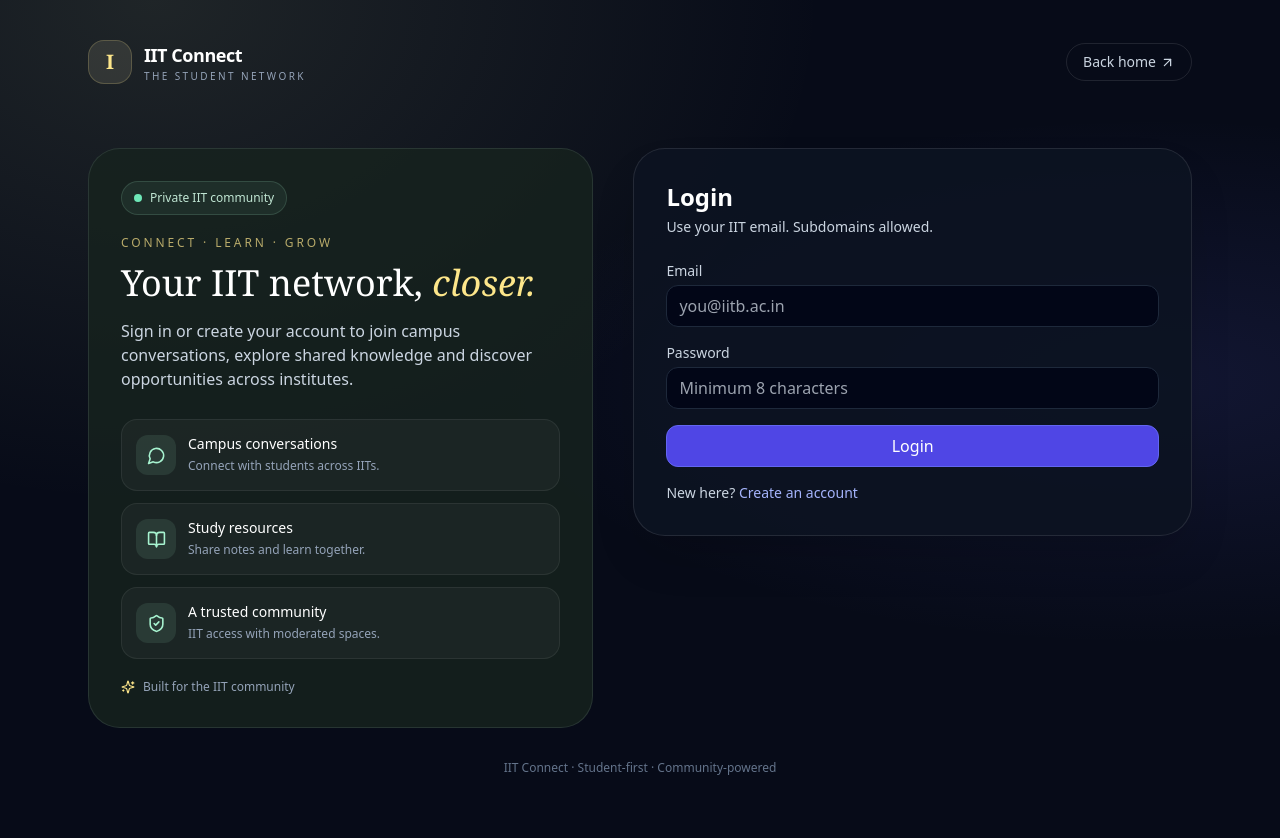
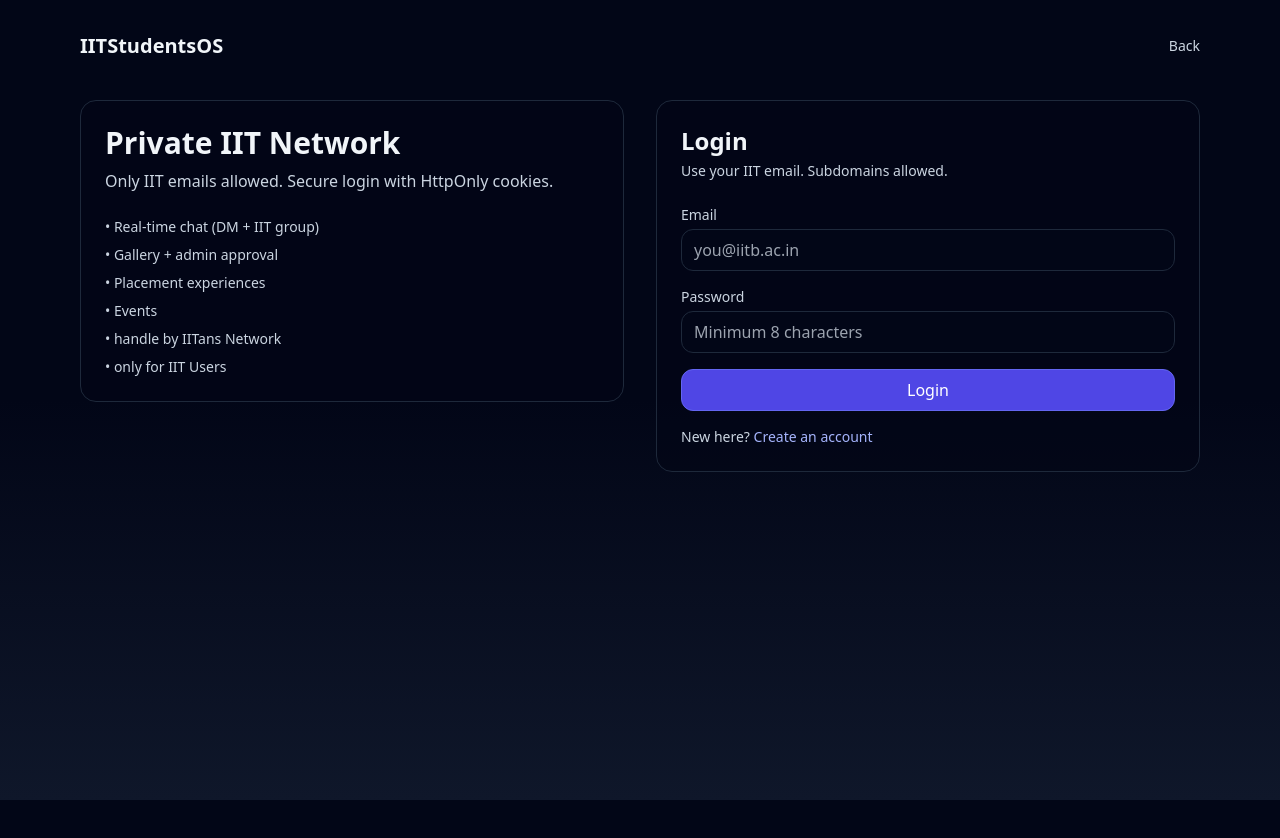
Before and after one commit to MINKIKAR-SRINIVAS-PRASAD/IIT-Connect, a React (Vite) app in the folder frontend/: page /login in a window 1280 px wide. Shown: the top 838 px of the page. After the commit the page ends 800 px from the top, so only its background shows below. Built offline with nearby package versions, Linux system fonts and the light colour scheme; no server answers.

Commit message:
Restore approved IIT Connect visual design: frontend/src/layouts/AuthLayout.jsx

```diff
--- a/frontend/src/layouts/AuthLayout.jsx
+++ b/frontend/src/layouts/AuthLayout.jsx
@@ -1,62 +1,32 @@
 import React from 'react'
 import { Outlet, Link } from 'react-router-dom'
-import { ArrowUpRight, BookOpen, MessageCircle, ShieldCheck, Sparkles } from 'lucide-react'
-
-const highlights = [
-  { icon: MessageCircle, title: 'Campus conversations', text: 'Connect with students across IITs.' },
-  { icon: BookOpen, title: 'Study resources', text: 'Share notes and learn together.' },
-  { icon: ShieldCheck, title: 'A trusted community', text: 'IIT access with moderated spaces.' }
-]
 
 export default function AuthLayout() {
   return (
-    <main className="relative min-h-screen overflow-hidden bg-[#070b18] text-white">
-      <div aria-hidden="true" className="pointer-events-none absolute inset-0 bg-[radial-gradient(ellipse_at_12%_0%,rgba(177,194,135,0.14),transparent_42%),radial-gradient(ellipse_at_90%_45%,rgba(99,102,241,0.12),transparent_40%)]" />
-      <div className="relative mx-auto max-w-6xl px-4 py-6 sm:px-6 sm:py-10">
-        <header className="flex items-center justify-between">
-          <Link to="/" className="group flex items-center gap-3">
-            <span className="grid h-11 w-11 place-items-center rounded-2xl border border-amber-200/20 bg-amber-100/10 font-serif text-xl font-bold text-amber-200">I</span>
-            <span>
-              <span className="block text-lg font-semibold tracking-tight">IIT Connect</span>
-              <span className="block text-[10px] uppercase tracking-[0.24em] text-slate-400">The student network</span>
-            </span>
-          </Link>
-          <Link to="/" className="inline-flex items-center gap-1 rounded-full border border-white/10 px-4 py-2 text-sm text-slate-300 transition hover:border-white/25 hover:text-white">
-            Back home <ArrowUpRight size={15} />
-          </Link>
-        </header>
-
-        <section className="mt-10 grid items-start gap-6 md:mt-16 md:grid-cols-[0.95fr_1.05fr] md:gap-10">
-          <div className="rounded-[2rem] border border-emerald-100/10 bg-[#17241f]/80 p-6 sm:p-8 md:sticky md:top-8">
-            <div className="mb-5 inline-flex items-center gap-2 rounded-full border border-emerald-200/15 bg-emerald-200/[0.06] px-3 py-2 text-xs text-emerald-100/90">
-              <span className="h-2 w-2 rounded-full bg-emerald-300" />
-              Private IIT community
-            </div>
-            <p className="text-xs uppercase tracking-[0.24em] text-amber-200/70">Connect · Learn · Grow</p>
-            <h1 className="mt-3 font-serif text-3xl leading-tight sm:text-4xl">Your IIT network, <span className="italic text-amber-200">closer.</span></h1>
-            <p className="mt-4 max-w-lg text-sm leading-7 text-slate-300 sm:text-base">
-              Sign in or create your account to join campus conversations, explore shared knowledge and discover opportunities across institutes.
-            </p>
-            <div className="mt-7 space-y-3">
-              {highlights.map(({ icon: Icon, title, text }) => (
-                <div key={title} className="flex items-center gap-3 rounded-2xl border border-white/[0.07] bg-white/[0.035] p-3.5">
-                  <span className="grid h-10 w-10 shrink-0 place-items-center rounded-xl bg-emerald-200/10 text-emerald-200"><Icon size={19} /></span>
-                  <div>
-                    <h2 className="text-sm font-medium">{title}</h2>
-                    <p className="mt-0.5 text-xs leading-5 text-slate-400">{text}</p>
-                  </div>
-                </div>
-              ))}
-            </div>
-            <p className="mt-5 flex items-center gap-2 text-xs text-slate-400"><Sparkles size={14} className="text-amber-200" /> Built for the IIT community</p>
+    <div className="min-h-screen bg-gradient-to-b from-slate-950 via-slate-950 to-slate-900">
+      <div className="max-w-6xl mx-auto px-4 py-8">
+        <div className="flex items-center justify-between">
+          <Link to="/" className="text-xl font-semibold">IITStudentsOS</Link>
+          <Link to="/" className="text-sm text-slate-300 hover:text-white">Back</Link>
+        </div>
+        <div className="mt-10 grid lg:grid-cols-2 gap-8 items-start">
+          <div className="rounded-2xl border border-slate-800 bg-slate-950/60 p-6">
+            <h1 className="text-3xl font-bold">Private IIT Network</h1>
+            <p className="mt-2 text-slate-300">Only IIT emails allowed. Secure login with HttpOnly cookies.</p>
+            <ul className="mt-6 space-y-2 text-slate-300 text-sm">
+              <li>• Real-time chat (DM + IIT group)</li>
+              <li>• Gallery + admin approval</li>
+              <li>• Placement experiences</li>
+              <li>• Events </li>
+              <li>• handle by IITans Network</li>
+              <li>• only for IIT Users</li>
+            </ul>
           </div>
-
-          <div className="rounded-[2rem] border border-white/10 bg-[#0d1322]/90 p-5 shadow-2xl shadow-black/20 sm:p-8">
+          <div className="rounded-2xl border border-slate-800 bg-slate-950/60 p-6">
             <Outlet />
           </div>
-        </section>
-        <footer className="py-8 text-center text-xs text-slate-500">IIT Connect · Student-first · Community-powered</footer>
+        </div>
       </div>
-    </main>
+    </div>
   )
 }
```
